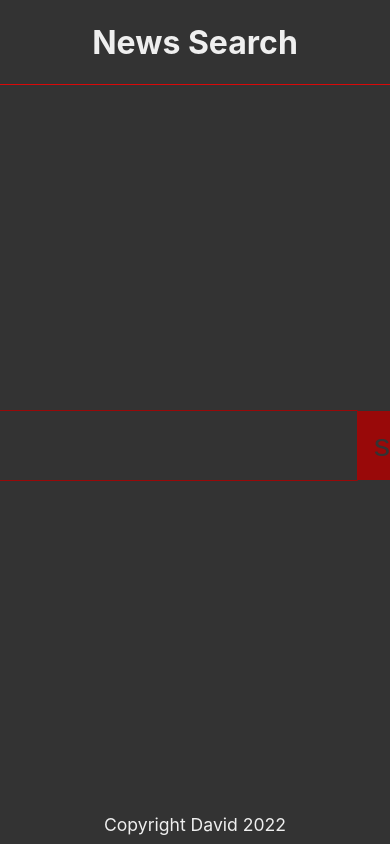
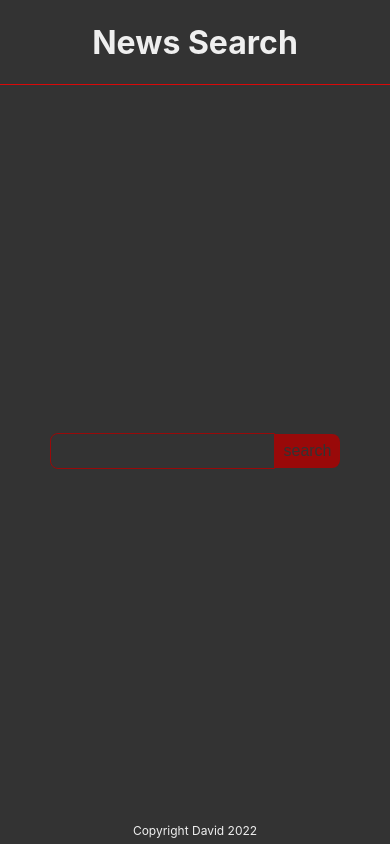
Before and after one commit to bonnce/tpinfo, a React (Create React App) app: page / in a window 390 px wide. Built offline with nearby package versions, Linux system fonts and the light colour scheme.

Commit message:
unit test and styles fixes

```diff
--- a/src/assets/style/App.css
+++ b/src/assets/style/App.css
@@ -16,6 +16,10 @@
 
 .align-start{
   align-items: flex-start;
+}
+
+.full-width{
+  width: 100%;
 }
 
 .column{
@@ -103,7 +107,7 @@
 .header{
   width:100%;
   border-bottom: 1px solid var(--red);
-  height:10vh;
+  min-height:10vh;
 }
 
 .input-pag{
@@ -147,10 +151,13 @@ input.input-pag:active{
 
 .news{
   position: relative;
+  width: 100%;
   align-items: stretch;
   border: 1px solid var(--dark-red);
   box-shadow: 1px 1px 5px #000;
   transition: color 500ms ease;
+  max-height: 17em;
+  justify-content: flex-start;
 }
 
 .news:hover{
@@ -167,6 +174,7 @@ input.input-pag:active{
   align-items: flex-start;
   justify-content: space-around;
   padding: .5em;
+  width: 60%;
 }
 
 .news-link{
@@ -177,6 +185,8 @@ input.input-pag:active{
 }
 
 .news-img{
+  object-fit:cover;
+  object-position: 50% 0;
   width:40%;
   transition: filter 500ms ease;
 }
@@ -358,3 +368,26 @@ input.input-pag:active{
     transform: translateX(50%);
   }
 }
+
+/* queries */
+
+@media (max-width:630px) {
+  .form-search{
+    font-size: .5em;
+  }
+  .news{
+    font-size: .5em;
+  }
+  .pagination{
+    font-size: .75em;
+  }
+  .footer{
+    font-size: .75em;
+  }
+}
+
+@media (min-width:1800px) {
+  .news{
+    font-size: 1.3em;
+  }
+}
--- a/src/components/pagination.jsx
+++ b/src/components/pagination.jsx
@@ -42,7 +42,7 @@ const Pagination = ({searchValue, onChange, onLoading})=>{
         handleChangePage()
     },[page, searchValue])
 
-    return <div className="container align-stretch gap-sm wrap md">
+    return <div className="container align-stretch gap-sm wrap md pagination">
 
         <input className="input-pag" type="button" value='<' onClick={handleBack} disabled={page === 1} />
         <input className={`input-pag ${page=== 1 ? 'input-pag-focused' : ''}`} type="button" value={1} onClick={handleClick} />
--- a/src/components/searchForm.jsx
+++ b/src/components/searchForm.jsx
@@ -26,7 +26,7 @@ const SearchForm = ({onSubmit, onLoading})=>{
         }
         onLoading(false)
     }
-    return <form onSubmit={handleSubmit} className='container md'>
+    return <form onSubmit={handleSubmit} className='container md full-width form-search'>
         <InputText onChange={handleSearch} />
         <InputButton disabled={disabledSubmit} />
     </form>
--- a/src/pages/searchPage.jsx
+++ b/src/pages/searchPage.jsx
@@ -27,9 +27,6 @@ function Search() {
         ||
         (data.data &&
         <>
-        <Pagination totalResults={data.data.totalResults} onChange={handleData} onLoading={handleLoading}
-        searchValue={data.searchValue} />
-
         <NewsList articles={data.data.articles} />
 
         <Pagination totalResults={data.data.totalResults} onChange={handleData} onLoading={handleLoading}
```
Also changed, not shown: 1 other file (tests, documents, lock files or other folders).
